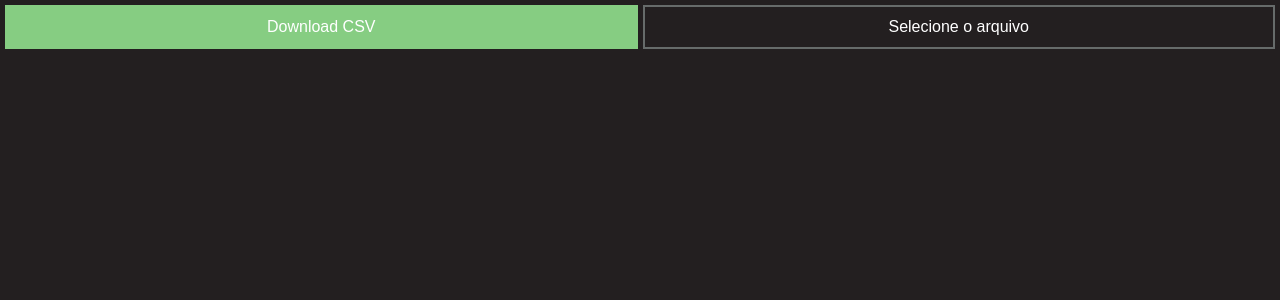
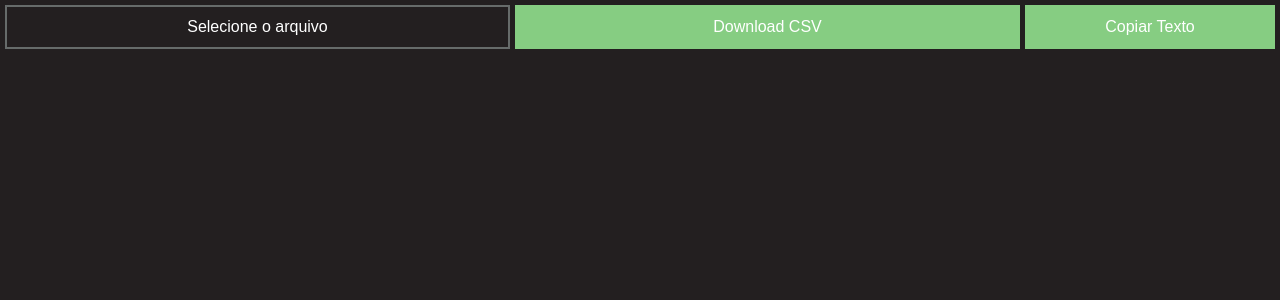
Before and after one commit to EliabeSantos/faltasgeneratorfront, a Next.js app: page / in a window 1280 px wide. Shown: the top 300 px of the page. Built offline with nearby package versions, Linux system fonts and the light colour scheme.

Commit message:
clipyboard adicionado

```diff
--- a/src/app/page.tsx
+++ b/src/app/page.tsx
@@ -7,6 +7,7 @@ import {
   AlunoDiv,
   ButtonsDiv,
   Container,
+  CopyText,
   DownloadButton,
   InputFileReceiver,
   MainDiv,
@@ -41,14 +42,6 @@ export default function Home() {
   return (
     <MainDiv>
       <ButtonsDiv>
-        <DownloadButton
-          disabled={SelectedStudents.length == 0}
-          onClick={() => {
-            downloadCsv();
-          }}
-        >
-          Download CSV
-        </DownloadButton>
         <InputFileReceiver>
           <p>Selecione o arquivo</p>
           <input
@@ -153,6 +146,35 @@ export default function Home() {
             }}
           />
         </InputFileReceiver>
+        <DownloadButton
+          disabled={SelectedStudents.length == 0}
+          onClick={() => {
+            downloadCsv();
+          }}
+        >
+          Download CSV
+        </DownloadButton>
+        <CopyText
+          onClick={() => {
+            navigator.clipboard.writeText(`Prezados pais e/ou responsáveis,
+
+Informamos que o(a) aluno(a) @value1 não compareceu às atividades escolares realizadas no dia de hoje (chamada realizada na primeira aula). Poderia confirmar se há alguma justificativa legal, como atestado médico? Caso já tenha entregue o atestado para a secretaria, pode desconsiderar esta mensagem. Para outros motivos, reforçamos que cada dia corresponde a 5 faltas.
+
+Caso já tenha realizado a justificativa, por gentileza, desconsidere este aviso.
+
+Aguardamos seu retorno.
+Qualquer dúvida, estarei à disposição.
+
+Para outros assuntos, entre em contato com a secretaria pelo número (41) 99501-3079.
+
+Atenciosamente,
+Equipe Pedagógica
+Colégio Estadial Leocádia Braga Ramos
+`);
+          }}
+        >
+          Copiar Texto
+        </CopyText>
       </ButtonsDiv>
 
       <Container>
--- a/src/app/style.ts
+++ b/src/app/style.ts
@@ -25,13 +25,22 @@ export const ButtonsDiv = styled.div`
   gap: 5px;
   width: 100%;
   display: grid;
-  grid-template-columns: repeat(4, 1fr);
+  grid-template-columns: repeat(10, 1fr) !important;
 `;
 
 export const DownloadButton = styled.button`
   width: auto;
   padding: 10px;
   text-align: center;
+  grid-column: span 4;
+  background-color: rgb(134, 205, 130);
+  color: white;
+`;
+export const CopyText = styled.button`
+  width: auto;
+  padding: 10px;
+  text-align: center;
+  grid-column: span 2;
   background-color: rgb(134, 205, 130);
   color: white;
 `;
@@ -42,6 +51,7 @@ export const InputFileReceiver = styled.label`
   text-align: center;
   align-items: center;
   justify-content: center;
+  grid-column: span 4;
   display: flex;
   > input {
     display: none;
```
